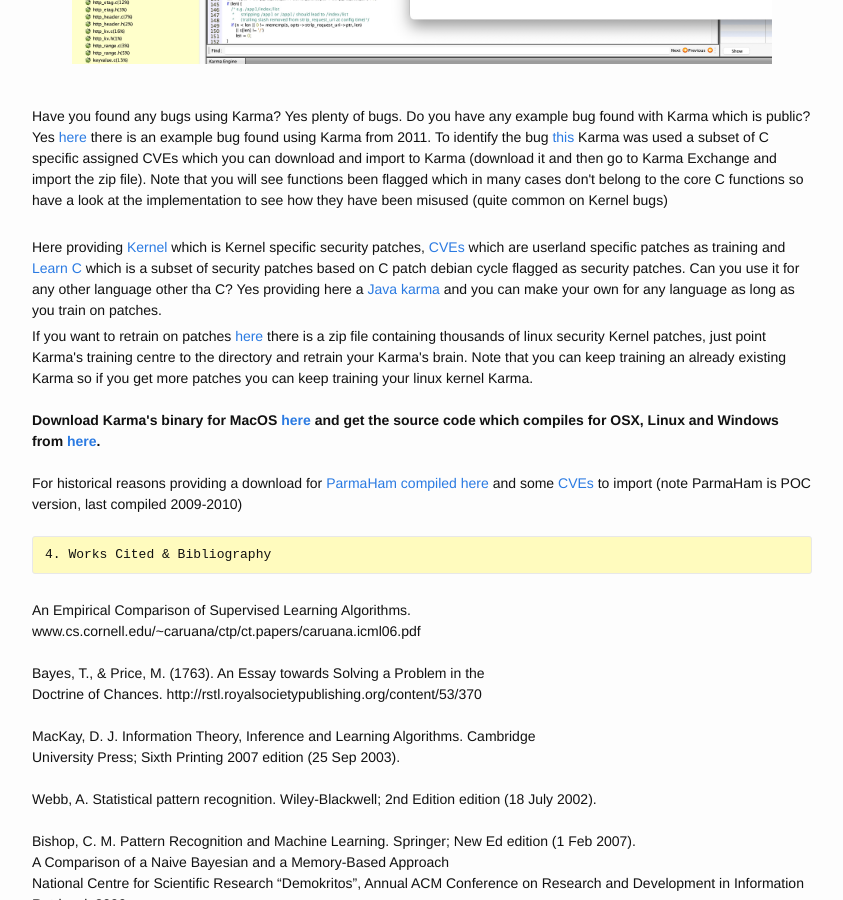
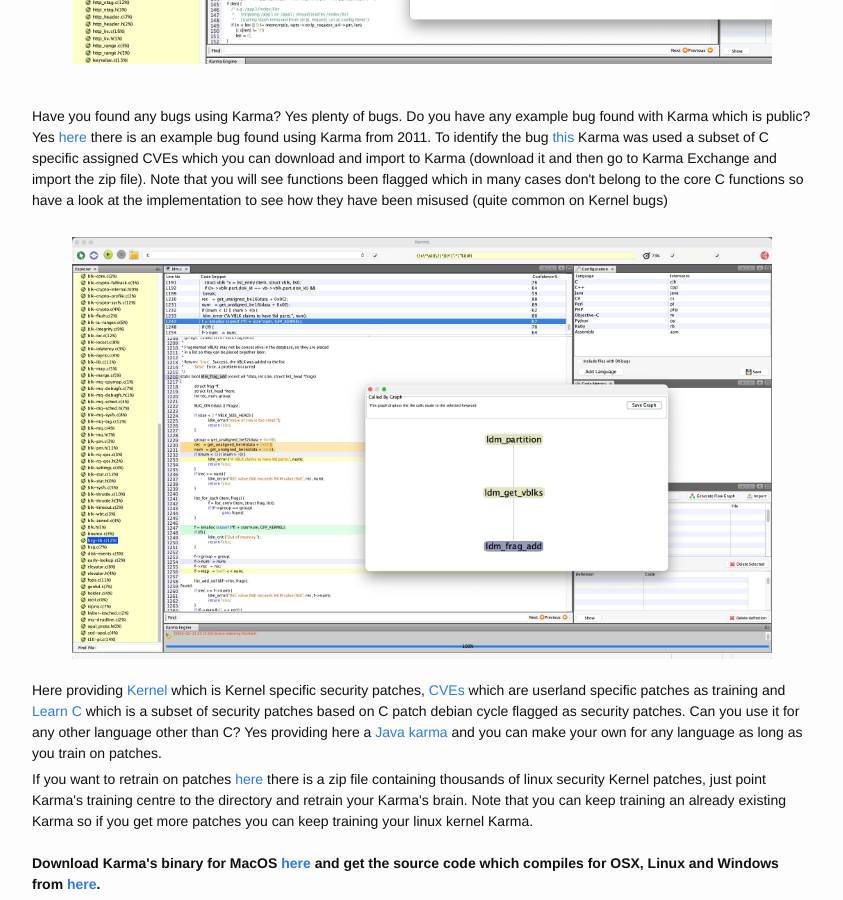
Before and after one commit to cphr/cphr.github.io, a Jekyll site: the page built from _posts/2026-02-08-Karma-Automated-source-code-defect-identification-method.html, in a window 1280 px wide and 900 px high, scrolled down 12085 px. Shown: the whole window, without its empty margins (218-1061 px from the left). Built offline with Jekyll 4.4.1, drawn with Linux system fonts in a browser that asks for light colours.

Commit message:
Karma post

```diff
--- a/_posts/2026-02-08-Karma-Automated-source-code-defect-identification-method.html
+++ b/_posts/2026-02-08-Karma-Automated-source-code-defect-identification-method.html
@@ -334,9 +334,12 @@
 Do you have any example bug found with Karma which is public? Yes <a href="https://ocert.org/advisories/ocert-2011-002.html">here</a> there is an example bug found using Karma from 2011. To identify the bug <a href="/assets/KarmaBrain-Only CVEs.zip">this</a> Karma was used a subset of C specific assigned CVEs which you can download and import to Karma (download it and then go to Karma Exchange and import the zip file). Note that you will see functions been flagged which in many cases don't belong to the core C functions so have a look at the implementation to see how they have been misused (quite common on Kernel bugs)
 </p>
 <br>
+<center><img src="/assets/karmagraph.jpg" width=700></center>
+<br>
+
 <p>
 Here providing <a href="/assets/KarmaBrain-Kernel.zip">Kernel</a> which is Kernel specific security patches, <a href="/assets/KarmaBrain-Only CVEs.zip">CVEs</a> which are userland specific patches as training and <a href="/assets/KarmaBrain-Learn C.zip">Learn C</a> which is a subset of security patches based on C patch debian cycle flagged as security patches.
- Can you use it for any other language other tha C? Yes providing here a <a href="/assets/KarmaBrain-Java.zip">Java karma</a> and you can make your own for any language as long as you train on patches. </p> If you want to retrain on patches <a href="/assets/kernelpatches.zip">here</a> there is a zip file containing thousands of linux security Kernel patches, just point Karma's training centre to the directory and retrain your Karma's brain. Note that you can keep training an already existing Karma so if you get more patches you can keep training your linux kernel Karma.
+ Can you use it for any other language other than C? Yes providing here a <a href="/assets/KarmaBrain-Java.zip">Java karma</a> and you can make your own for any language as long as you train on patches. </p> If you want to retrain on patches <a href="/assets/kernelpatches.zip">here</a> there is a zip file containing thousands of linux security Kernel patches, just point Karma's training centre to the directory and retrain your Karma's brain. Note that you can keep training an already existing Karma so if you get more patches you can keep training your linux kernel Karma.
 <br>
 <br>
 <strong>Download Karma's binary for MacOS <a href="https://github.com/cphr/karma/releases/download/v0.4b/karma.zip"> here</a> and get the source code which compiles for OSX, Linux and Windows from <a href="https://github.com/cphr/karma">here</a>.
```
Also changed, not shown: assets/karmagraph.jpg (added), 1 other file.
